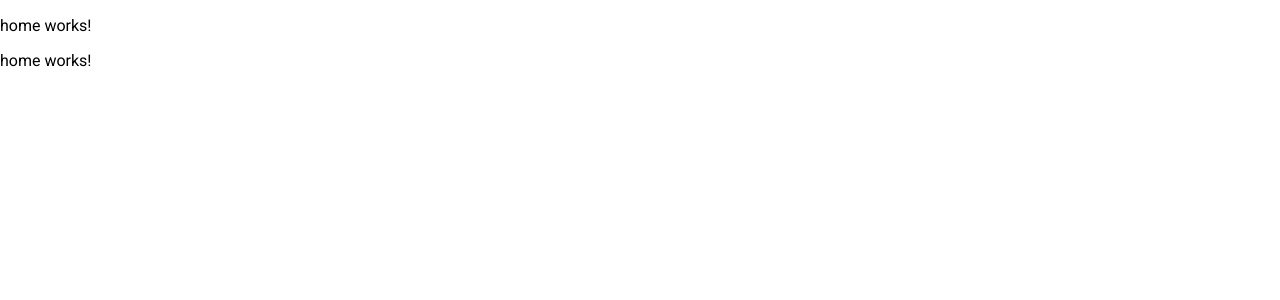
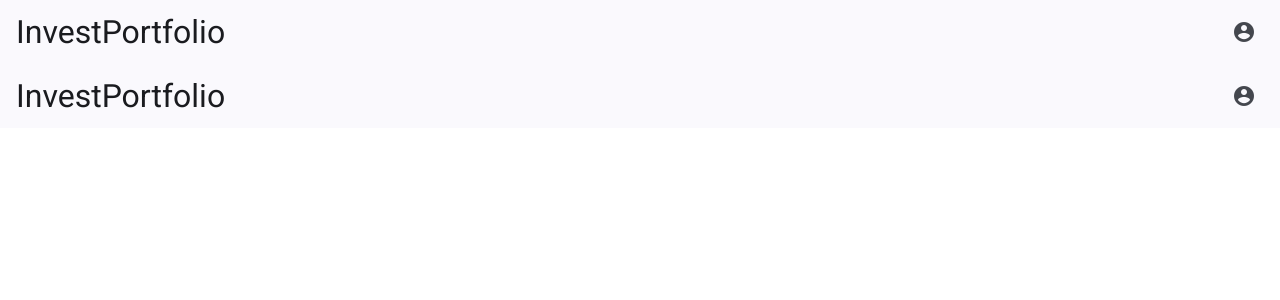
Before and after one commit to stonefullstm/wallet-front, an Angular app: page /home in a window 1280 px wide. Shown: the top 300 px of the page. Built offline with nearby package versions, Linux system fonts and the light colour scheme.

Commit message:
feat: Cria e adiciona componente toolbar

```diff
--- a/src/app/components/home/home.component.html
+++ b/src/app/components/home/home.component.html
@@ -1 +1 @@
-<p>home works!</p>
+<app-toolbar></app-toolbar>
--- a/src/app/components/home/home.component.ts
+++ b/src/app/components/home/home.component.ts
@@ -1,9 +1,11 @@
 import { Component } from '@angular/core';
+import { ToolbarComponent } from "../toolbar/toolbar.component";
 
 @Component({
   selector: 'app-home',
   templateUrl: './home.component.html',
-  styleUrl: './home.component.css'
+  styleUrl: './home.component.css',
+  imports: [ToolbarComponent]
 })
 export class HomeComponent {
 
--- /dev/null
+++ b/src/app/components/toolbar/toolbar.component.css
@@ -0,0 +1,12 @@
+.toolbar-item-spacer {
+  flex: 1 1 auto;
+}
+
+.toolbar-title {
+  font-size: xx-large;
+}
+
+.app-container {
+  height: 90%;
+  margin: 0;
+}
--- /dev/null
+++ b/src/app/components/toolbar/toolbar.component.html
@@ -0,0 +1,25 @@
+<mat-toolbar color="primary">
+  <!-- <button mat-icon-button (click)="sidenav.toggle()" matTooltip="Menu">
+      <mat-icon>menu</mat-icon>
+  </button> -->
+  <span class="toolbar-title">InvestPortfolio</span>
+  <span class="toolbar-item-spacer"></span>
+  <button mat-icon-button matTooltip="My Account" [matMenuTriggerFor]="userAccountMenu">
+      <mat-icon>account_circle</mat-icon>
+  </button>
+  <mat-menu #userAccountMenu [overlapTrigger]="false" yPosition="below">
+      <button mat-menu-item routerLink="#">
+          <mat-icon>person</mat-icon><span>My Account</span>
+      </button>
+      <button mat-menu-item routerLink="#">
+          <mat-icon>settings</mat-icon><span>Settings</span>
+      </button>
+      <button mat-menu-item routerLink="#">
+          <mat-icon>help</mat-icon><span>Help</span>
+      </button>
+      <mat-divider></mat-divider>
+      <button mat-menu-item routerLink="#">
+          <mat-icon>exit_to_app</mat-icon>Logout
+      </button>
+  </mat-menu>
+</mat-toolbar>
```
Also changed, not shown: src/app/components/toolbar/toolbar.component.ts (added, +32 -0 lines), 1 other file (tests, documents, lock files or other folders).
